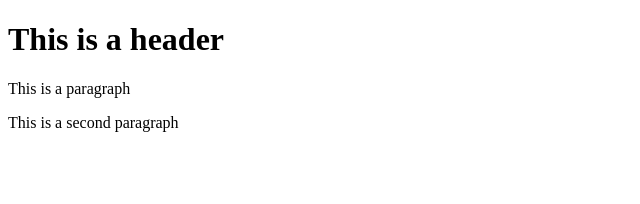
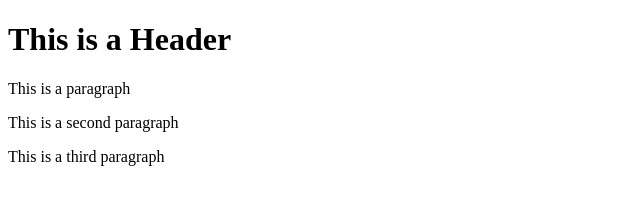
Before and after one commit to jesseestrella/git-test, a website: page index.html in a window 1280 px wide. Shown: the whole page, without its empty margins (0-640 px from the left). Drawn offline with Linux system fonts and the light colour scheme.

Commit message:
fourth commit

```diff
--- a/index.html
+++ b/index.html
@@ -3,8 +3,9 @@
   <head></head>
 
   <body>
-    <h1>This is a header</h1>
+    <h1>This is a Header</h1>
     <p>This is a paragraph</p>
     <p>This is a second paragraph</p>
+    <p>This is a third paragraph</p>
   </body>
 <html>
```
Also changed, not shown: package.json (added, +24 -0 lines), 2 other files.
